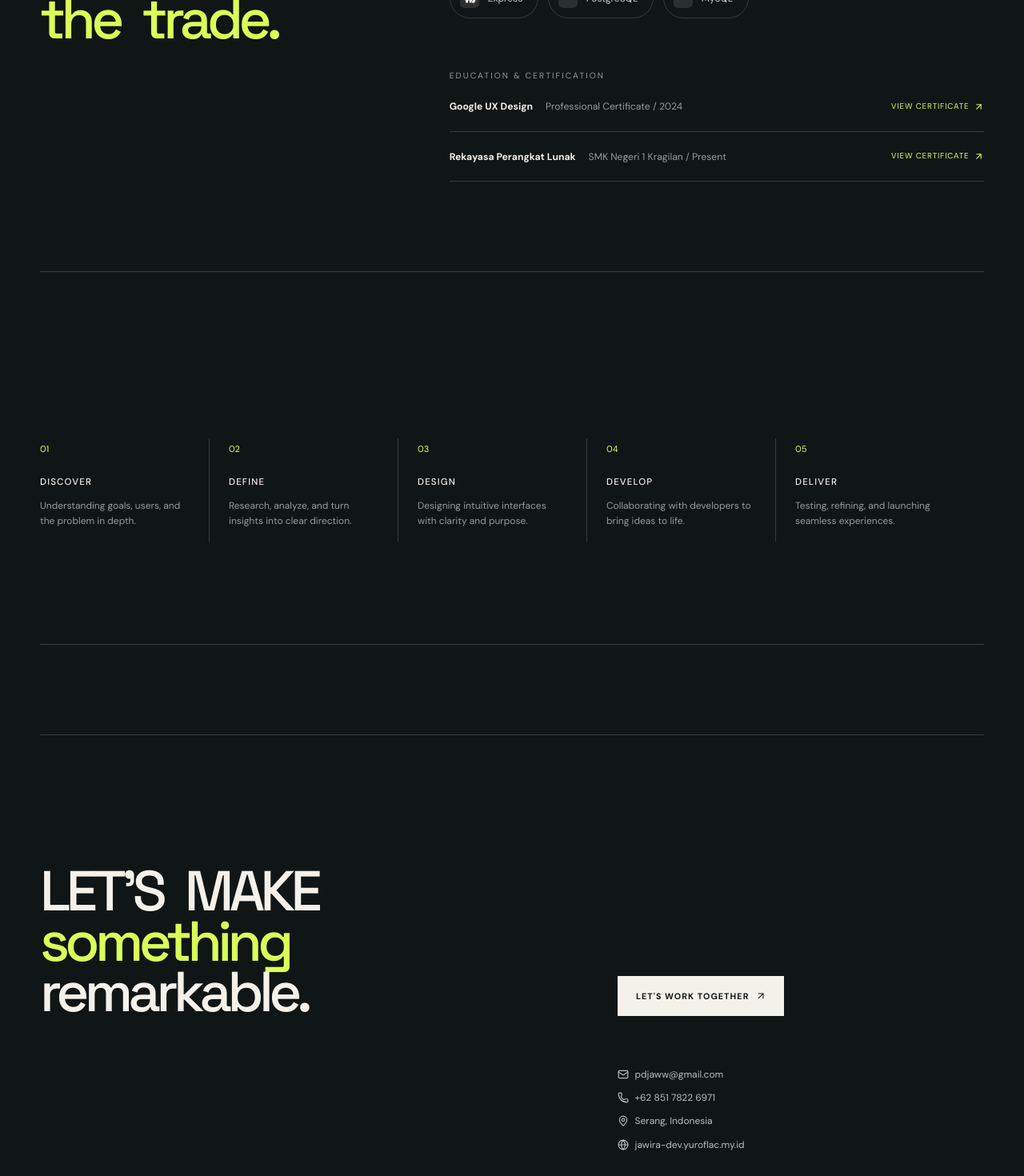
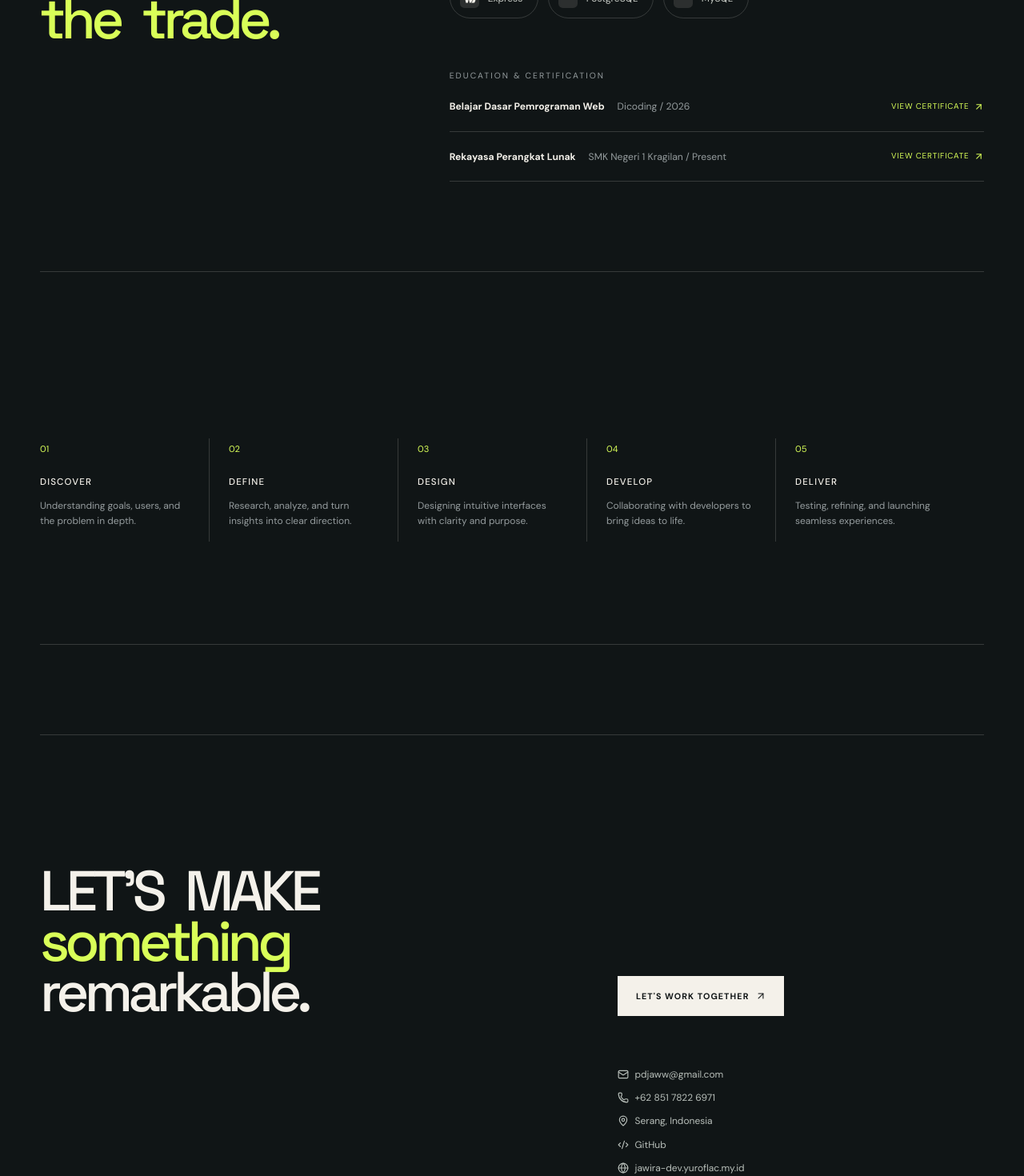
Before and after one commit to xjawwv/Portofolio, a Nuxt app: page / in a window 1280 px wide. Shown: the part 2100-3570 px from the top of the page at 80% size. Built offline with nearby package versions, Linux system fonts and the light colour scheme.

Commit message:
feat(contact): add github link

```diff
--- a/app.vue
+++ b/app.vue
@@ -1,6 +1,6 @@
 <script setup lang="ts">
 import { onMounted, onBeforeUnmount, ref } from 'vue'
-import { ArrowRight, ArrowUpRight, Globe, Mail, MapPin, Phone, Share2 } from '@lucide/vue'
+import { ArrowRight, ArrowUpRight, CodeXml, Globe, Mail, MapPin, Phone, Share2 } from '@lucide/vue'
 import portfolio from './data/portfolio.json'
 
 let revealObserver: IntersectionObserver | undefined
@@ -141,7 +141,7 @@ const handleEducationKeydown = (event: KeyboardEvent) => {
 
       <section class="section container-xl px-4 px-lg-0 process-section"><div class="process-row"><div v-for="step in process" :key="step[0]" class="process-step reveal"><span>{{ step[0] }}</span><h4>{{ step[1] }}</h4><p>{{ step[2] }}</p></div></div></section>
 
-      <section id="contact" class="contact-section container-xl px-4 px-lg-0"><div><h2 class="reveal text-reveal"><span class="text-word">LET'S</span> <span class="text-word">MAKE</span><br /><em><span class="text-word">something</span></em><br /><span class="text-word">remarkable.</span></h2></div><div class="contact-side reveal"><p class="text-reveal"><span v-for="word in contactWords" :key="word" class="text-word">{{ word }}</span></p><a class="btn btn-light btn-arrow" :href="`mailto:${contact.email}`">LET'S WORK TOGETHER <ArrowUpRight :size="14" :stroke-width="1.8" /></a><div class="contact-details"><a :href="`mailto:${contact.email}`"><Mail :size="14" /> {{ contact.email }}</a><a :href="`tel:${contact.phone.replace(/\s/g, '')}`"><Phone :size="14" /> {{ contact.phone }}</a><span><MapPin :size="14" /> {{ contact.location }}</span><a href="#top"><Globe :size="14" /> {{ contact.website }}</a></div></div></section>
+      <section id="contact" class="contact-section container-xl px-4 px-lg-0"><div><h2 class="reveal text-reveal"><span class="text-word">LET'S</span> <span class="text-word">MAKE</span><br /><em><span class="text-word">something</span></em><br /><span class="text-word">remarkable.</span></h2></div><div class="contact-side reveal"><p class="text-reveal"><span v-for="word in contactWords" :key="word" class="text-word">{{ word }}</span></p><a class="btn btn-light btn-arrow" :href="`mailto:${contact.email}`">LET'S WORK TOGETHER <ArrowUpRight :size="14" :stroke-width="1.8" /></a><div class="contact-details"><a :href="`mailto:${contact.email}`"><Mail :size="14" /> {{ contact.email }}</a><a :href="`tel:${contact.phone.replace(/\s/g, '')}`"><Phone :size="14" /> {{ contact.phone }}</a><span><MapPin :size="14" /> {{ contact.location }}</span><a :href="contact.github" target="_blank" rel="noreferrer"><CodeXml :size="14" /> GitHub</a><a href="#top"><Globe :size="14" /> {{ contact.website }}</a></div></div></section>
     </main>
 
     <footer class="container-xl px-4 px-lg-0 footer"><span>© 2026 AV STUDIO. ALL RIGHTS RESERVED.</span><span>LET'S CONNECT &nbsp; <a href="#" aria-label="Social profile"><Share2 :size="14" /></a> &nbsp; <a href="#" aria-label="Website"><Globe :size="14" /></a></span></footer>
--- a/data/portfolio.json
+++ b/data/portfolio.json
@@ -18,7 +18,7 @@
     ["PostgreSQL","devicon-postgresql-plain colored"], ["MySQL", "devicon-mysql-original colored"]
   ],
   "education": [
-    { "title": "Google UX Design", "meta": "Professional Certificate / 2024", "type": "pdf", "image": "https://cdn.yuroflac.my.id/portofolio/education-certification/sertifikat_course_123_5529311_010926141130.pdf" },
+    { "title": "Belajar Dasar Pemrograman Web", "meta": "Dicoding / 2026", "type": "pdf", "image": "https://cdn.yuroflac.my.id/portofolio/education-certification/sertifikat_course_123_5529311_010926141130.pdf" },
     { "title": "Rekayasa Perangkat Lunak", "meta": "SMK Negeri 1 Kragilan / Present", "image": "https://cdn.yuroflac.my.id/portofolio/bachelor-design-certificate.png" }
   ],
   "process": [
@@ -33,6 +33,7 @@
     "phone": "+62 851 7822 6971",
     "location": "Serang, Indonesia",
     "website": "jawira-dev.yuroflac.my.id",
+    "github": "https://github.com/yourusername",
     "description": "I’m currently available for freelance projects and collaborations. Let’s make something meaningful together."
   }
 }
```
